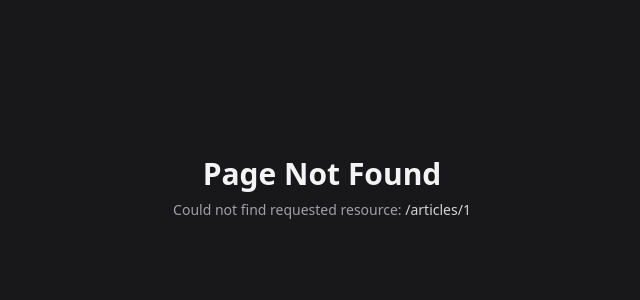
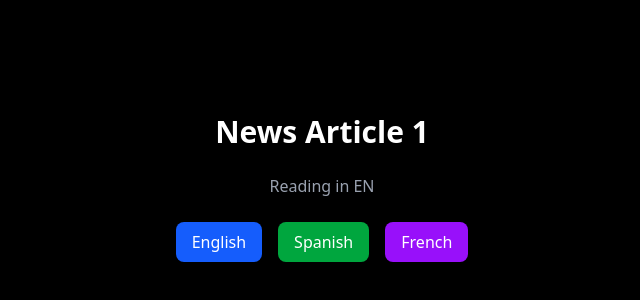
Before and after one commit to iamharshtambe/next-rampup, a Next.js app in the folder 01-routing/: page /articles/1 in a window 1280 px wide. Before the commit this address had no page. Shown: the part 212-512 px from the top of the page, without its empty margins (318-958 px from the left). Built offline with nearby package versions, Linux system fonts and the light colour scheme.

Commit message:
add search params

```diff
--- /dev/null
+++ b/01-routing/src/app/articles/[articleId]/page.tsx
@@ -0,0 +1,42 @@
+import Link from 'next/link';
+
+export default async function NewsArticle({
+  params,
+  searchParams,
+}: {
+  params: Promise<{ articleId: string }>;
+  searchParams: Promise<{ lang?: 'en' | 'fr' | 'es' }>;
+}) {
+  const { articleId } = await params;
+  const { lang = 'en' } = await searchParams;
+
+  return (
+    <div className="min-h-screen bg-black text-white flex flex-col items-center justify-center px-4">
+      <div className="max-w-2xl w-full text-center space-y-6">
+        <h1 className="text-3xl font-bold">News Article {articleId}</h1>
+        <p className="text-gray-400">Reading in {lang.toUpperCase()}</p>
+
+        <div className="flex items-center justify-center gap-4">
+          <Link
+            href={`/articles/${articleId}?lang=en`}
+            className="px-4 py-2 bg-blue-600 hover:bg-blue-500 rounded-lg transition-colors"
+          >
+            English
+          </Link>
+          <Link
+            href={`/articles/${articleId}?lang=es`}
+            className="px-4 py-2 bg-green-600 hover:bg-green-500 rounded-lg transition-colors"
+          >
+            Spanish
+          </Link>
+          <Link
+            href={`/articles/${articleId}?lang=fr`}
+            className="px-4 py-2 bg-purple-600 hover:bg-purple-500 rounded-lg transition-colors"
+          >
+            French
+          </Link>
+        </div>
+      </div>
+    </div>
+  );
+}
--- a/01-routing/src/app/page.tsx
+++ b/01-routing/src/app/page.tsx
@@ -22,6 +22,10 @@ export default function Home() {
       <Link href="/products">
         <h2 className="font-bold text-2xl text-center">Products</h2>
       </Link>
+
+      <Link href="/articles/breaking-news-123?lang=en">
+        <h2 className="font-bold text-2xl text-center">Articles</h2>
+      </Link>
     </div>
   );
 }
--- a/01-routing/src/app/posts/page.tsx
+++ b/01-routing/src/app/posts/page.tsx
@@ -13,7 +13,7 @@ export default function Post() {
         <Link href="/posts/1" replace>
           <p>Post 1</p>
         </Link>
-        <Link href="/posts/1">
+        <Link href="/posts/2">
           <p>Post 2</p>
         </Link>
       </div>
```
